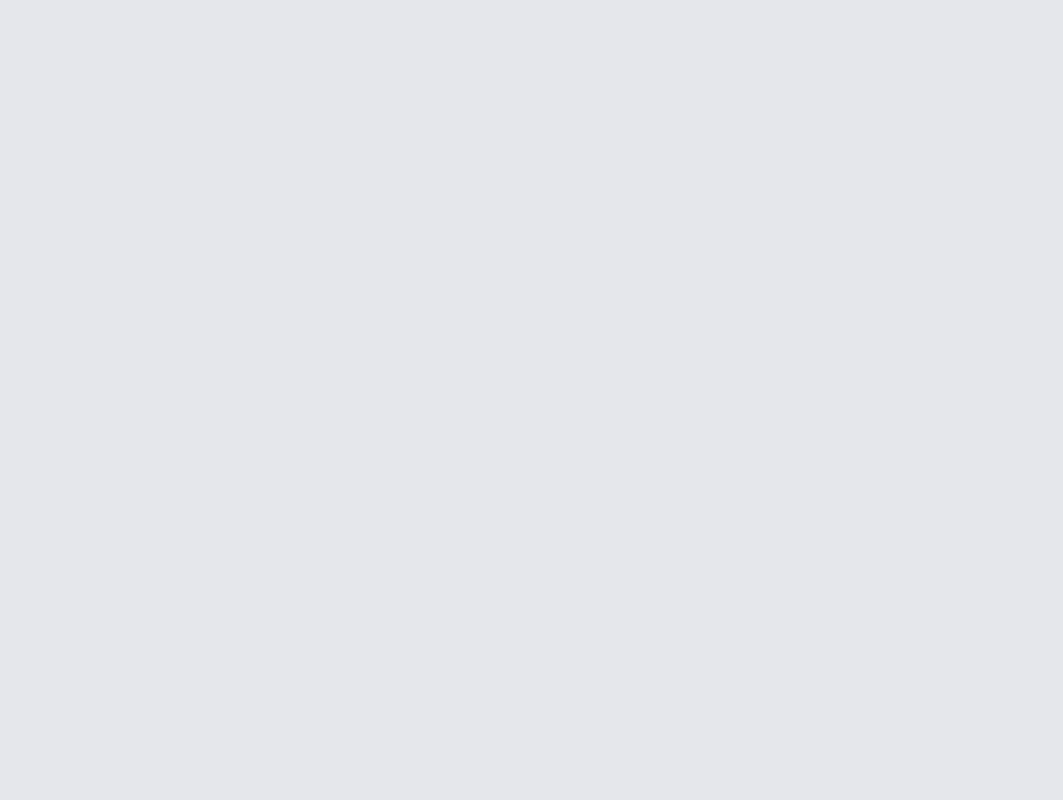
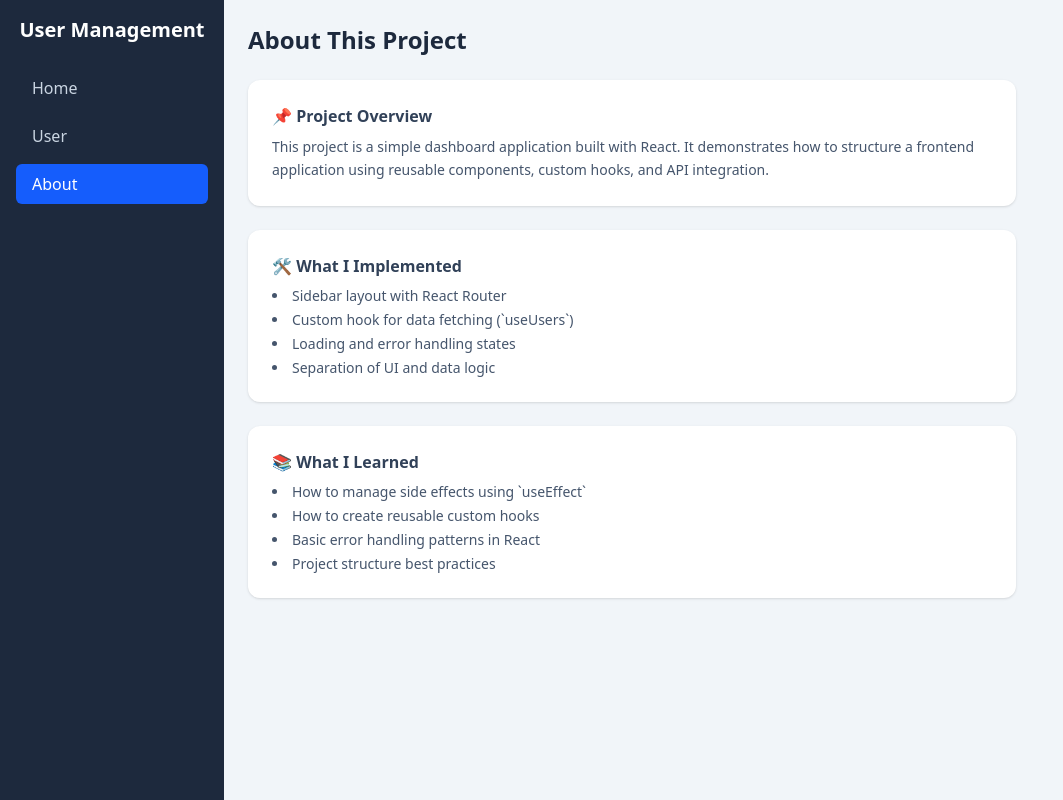
Before and after one commit to chinkoike/user-management, a React (Vite) app: page /#/about in a window 1280 px wide. Before the commit this address had no page. Shown: the whole page, without its empty margins (0-1063 px from the left). Built offline with nearby package versions, Linux system fonts and the light colour scheme.

Commit message:
add layout  home about

```diff
--- a/src/App.jsx
+++ b/src/App.jsx
@@ -2,14 +2,20 @@ import { Routes, Route, Navigate } from "react-router-dom";
 import UserPages from "./pages/UserPages";
 import UserDetailPage from "./pages/๊UserDetailPage";
 import "./index.css";
+import Home from "./pages/Home";
+import Layout from "./Layouts/Layout";
+import About from "./pages/About";
 
 function App() {
   return (
-    <Routes>
-      <Route path="/" element={<Navigate to="/users" replace />} />
-      <Route path="/users" element={<UserPages />} />
-      <Route path="/users/:id" element={<UserDetailPage />} />
-    </Routes>
+    <Layout>
+      <Routes>
+        <Route path="/" element={<Home />} />
+        <Route path="/users" element={<UserPages />} />
+        <Route path="/users/:id" element={<UserDetailPage />} />
+        <Route path="/about" element={<About />} />
+      </Routes>
+    </Layout>
   );
 }
 
--- /dev/null
+++ b/src/Layouts/Layout.jsx
@@ -0,0 +1,10 @@
+import Sidebar from "../components/Sidebar";
+
+export default function Layout({ children }) {
+  return (
+    <div className="flex min-h-screen bg-slate-100">
+      <Sidebar />
+      <main className="flex-1 p-6">{children}</main>
+    </div>
+  );
+}
--- /dev/null
+++ b/src/components/ErrorState.jsx
@@ -0,0 +1,9 @@
+function ErrorState({ message }) {
+  return (
+    <div className="bg-red-50 border border-red-200 text-red-700 p-4 rounded-lg">
+      <p className="font-semibold">Error</p>
+      <p className="text-sm">{message}</p>
+    </div>
+  );
+}
+export default ErrorState;
--- /dev/null
+++ b/src/components/LoadingState.jsx
@@ -0,0 +1,8 @@
+function LoadingState() {
+  return (
+    <div className="flex justify-center items-center h-64 text-slate-500">
+      Loading users...
+    </div>
+  );
+}
+export default LoadingState;
--- /dev/null
+++ b/src/components/Sidebar.jsx
@@ -0,0 +1,33 @@
+import { NavLink } from "react-router-dom";
+
+export default function Sidebar() {
+  const linkClass = ({ isActive }) =>
+    `block px-4 py-2 rounded-md transition
+     ${
+       isActive
+         ? "bg-blue-600 text-white"
+         : "text-slate-300 hover:bg-slate-700 hover:text-white"
+     }`;
+
+  return (
+    <aside className="w-56 min-h-screen bg-slate-800 p-4">
+      <h1 className="text-white text-xl font-bold mb-6 text-center">
+        User Management
+      </h1>
+
+      <nav className="space-y-2">
+        <NavLink to="/" className={linkClass}>
+          Home
+        </NavLink>
+
+        <NavLink to="/users" className={linkClass}>
+          User
+        </NavLink>
+
+        <NavLink to="/about" className={linkClass}>
+          About
+        </NavLink>
+      </nav>
+    </aside>
+  );
+}
--- /dev/null
+++ b/src/pages/About.jsx
@@ -0,0 +1,36 @@
+export default function About() {
+  return (
+    <div className="max-w-3xl space-y-6">
+      <h1 className="text-2xl font-bold text-slate-800">About This Project</h1>
+
+      <section className="bg-white rounded-xl p-6 shadow-sm space-y-2">
+        <h2 className="font-semibold text-slate-700">📌 Project Overview</h2>
+        <p className="text-slate-600 text-sm leading-relaxed">
+          This project is a simple dashboard application built with React. It
+          demonstrates how to structure a frontend application using reusable
+          components, custom hooks, and API integration.
+        </p>
+      </section>
+
+      <section className="bg-white rounded-xl p-6 shadow-sm space-y-2">
+        <h2 className="font-semibold text-slate-700">🛠 What I Implemented</h2>
+        <ul className="list-disc list-inside text-slate-600 text-sm space-y-1">
+          <li>Sidebar layout with React Router</li>
+          <li>Custom hook for data fetching (`useUsers`)</li>
+          <li>Loading and error handling states</li>
+          <li>Separation of UI and data logic</li>
+        </ul>
+      </section>
+
+      <section className="bg-white rounded-xl p-6 shadow-sm space-y-2">
+        <h2 className="font-semibold text-slate-700">📚 What I Learned</h2>
+        <ul className="list-disc list-inside text-slate-600 text-sm space-y-1">
+          <li>How to manage side effects using `useEffect`</li>
+          <li>How to create reusable custom hooks</li>
+          <li>Basic error handling patterns in React</li>
+          <li>Project structure best practices</li>
+        </ul>
+      </section>
+    </div>
+  );
+}
--- /dev/null
+++ b/src/pages/Home.jsx
@@ -0,0 +1,74 @@
+import ErrorState from "../components/ErrorState";
+import LoadingState from "../components/LoadingState";
+import { useUsers } from "../hooks/useUsers";
+
+export default function Home() {
+  const { data: users, loading, error } = useUsers();
+
+  if (loading) {
+    return <LoadingState />;
+  }
+
+  if (error) {
+    return <ErrorState message={error.message || "Failed to load users"} />;
+  }
+
+  const totalUsers = users.length;
+  const activeUsers = users.length; // mock
+  const newToday = Math.floor(users.length / 3); // mock
+
+  return (
+    <div className="space-y-6">
+      {/* Page Title */}
+      <h1 className="text-2xl font-bold text-slate-800">Dashboard</h1>
+
+      {/* Summary */}
+      <div className="grid grid-cols-1 sm:grid-cols-3 gap-4">
+        <div className="bg-white rounded-xl p-5 shadow-sm">
+          <p className="text-slate-500 text-sm">Total Users</p>
+          <p className="text-3xl font-bold text-slate-800 mt-2">{totalUsers}</p>
+        </div>
+
+        <div className="bg-white rounded-xl p-5 shadow-sm">
+          <p className="text-slate-500 text-sm">Active Users</p>
+          <p className="text-3xl font-bold text-slate-800 mt-2">
+            {activeUsers}
+          </p>
+        </div>
+
+        <div className="bg-white rounded-xl p-5 shadow-sm">
+          <p className="text-slate-500 text-sm">New Today</p>
+          <p className="text-3xl font-bold text-slate-800 mt-2">{newToday}</p>
+        </div>
+      </div>
+
+      {/* User Table */}
+      <div className="bg-white rounded-xl shadow-sm">
+        <div className="p-4 border-b">
+          <h2 className="font-semibold text-slate-700">Users</h2>
+        </div>
+
+        <div className="overflow-x-auto">
+          <table className="w-full text-sm">
+            <thead className="bg-slate-50 text-slate-600">
+              <tr>
+                <th className="text-left px-4 py-3">Name</th>
+                <th className="text-left px-4 py-3">Email</th>
+                <th className="text-left px-4 py-3">Company</th>
+              </tr>
+            </thead>
+            <tbody>
+              {users.map((user) => (
+                <tr key={user.id} className="border-t hover:bg-slate-50">
+                  <td className="px-4 py-3 font-medium">{user.name}</td>
+                  <td className="px-4 py-3 text-slate-500">{user.email}</td>
+                  <td className="px-4 py-3">{user.company?.name}</td>
+                </tr>
+              ))}
+            </tbody>
+          </table>
+        </div>
+      </div>
+    </div>
+  );
+}
```
